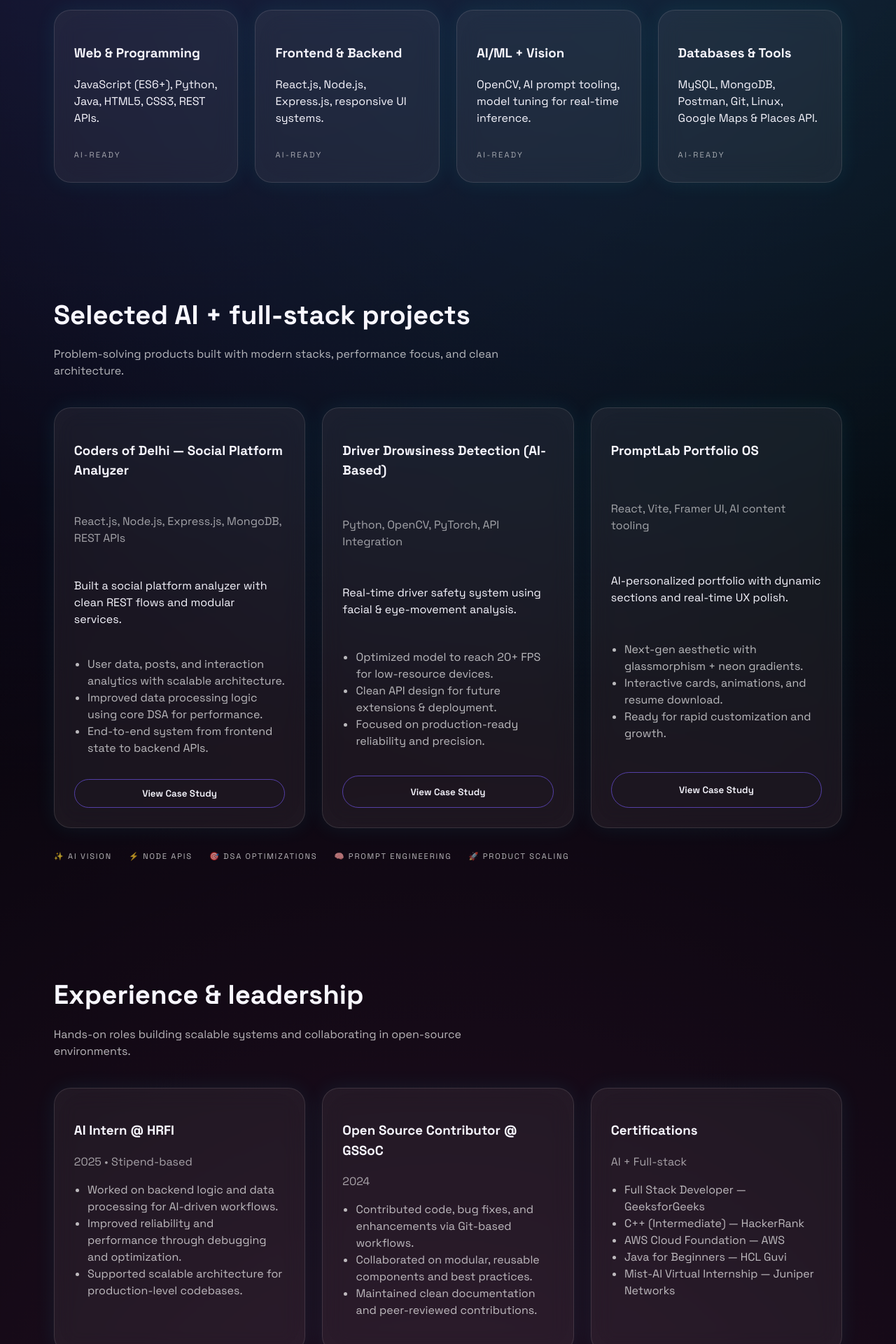
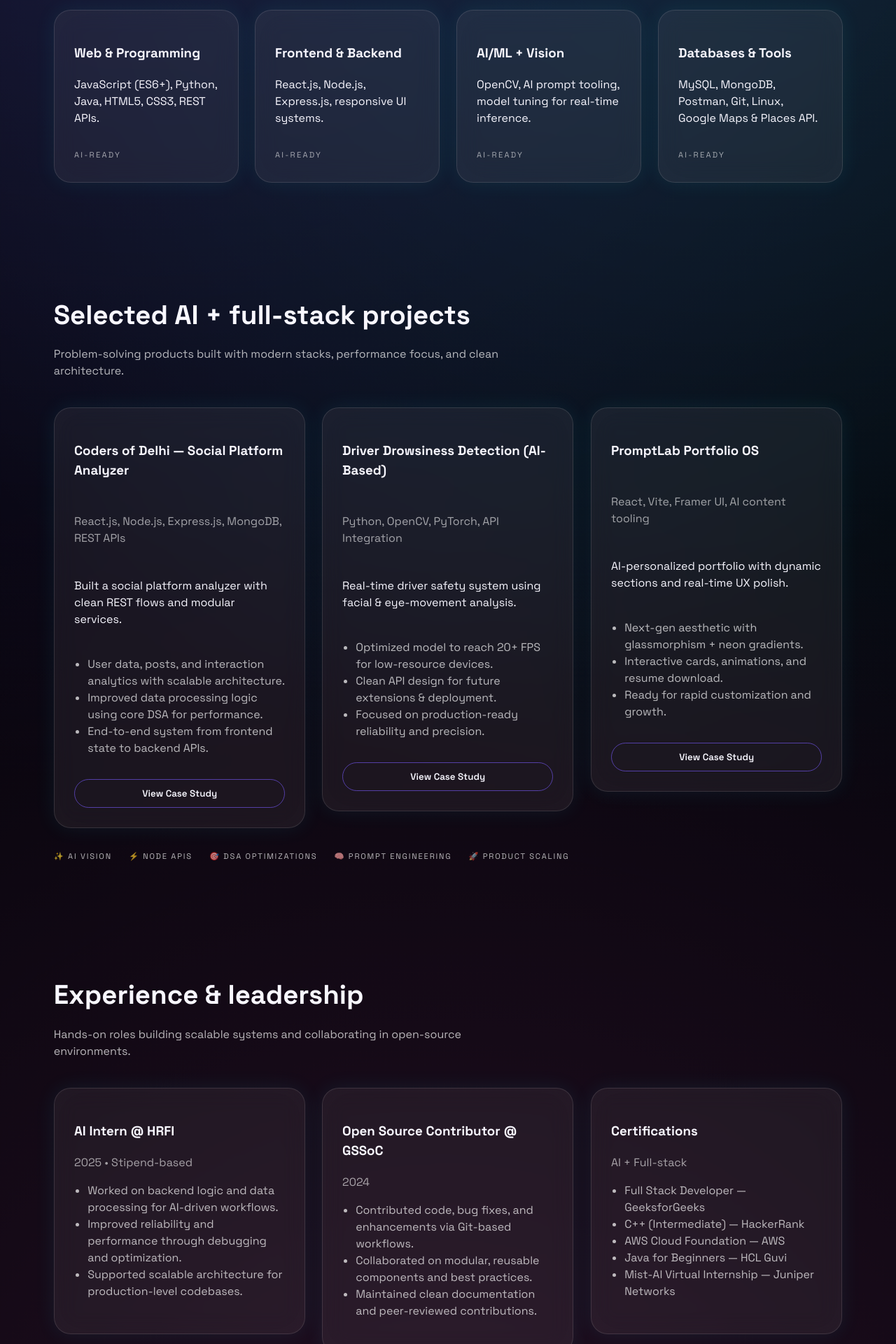
Before and after one commit to Vedant870/ai-platform-site, a React (Vite) app: page / in a window 1280 px wide. Shown: the part 1020-2940 px from the top of the page at 70% size. Built offline with nearby package versions, Linux system fonts and the light colour scheme.

Commit message:
Added neon glow + tilt + profile photo in AI card

```diff
--- a/package.json
+++ b/package.json
@@ -11,7 +11,8 @@
   },
   "dependencies": {
     "react": "^19.2.0",
-    "react-dom": "^19.2.0"
+    "react-dom": "^19.2.0",
+    "react-parallax-tilt": "^1.7.319"
   },
   "devDependencies": {
     "@eslint/js": "^9.39.1",
--- a/src/App.css
+++ b/src/App.css
@@ -512,3 +512,83 @@
   text-align:center;
   margin-top:4px;
 }
+
+/* ===== Neon Glow + Premium Hover Cards ===== */
+
+.card{
+  position:relative;
+  transition:transform 0.35s ease, box-shadow 0.35s ease;
+  overflow:hidden;
+}
+
+.card::before{
+  content:"";
+  position:absolute;
+  inset:-2px;
+  background:linear-gradient(120deg,#6a5cff,#00f7ff,#9b5cff);
+  opacity:0;
+  filter:blur(18px);
+  z-index:-1;
+  transition:opacity 0.35s ease;
+}
+
+.card:hover{
+  transform:translateY(-10px) scale(1.02);
+  box-shadow:0 0 25px rgba(0,255,255,0.25),
+             0 0 40px rgba(140,90,255,0.25);
+}
+
+.card:hover::before{
+  opacity:1;
+}
+
+/* ===== Profile Photo Styling ===== */
+
+.profile__wrap{
+  display:flex;
+  justify-content:center;
+  margin-bottom:18px;
+}
+
+.profile__img{
+  width:110px;
+  height:110px;
+  border-radius:50%;
+  object-fit:cover;
+  border:2px solid rgba(0,255,255,0.6);
+  box-shadow:0 0 25px rgba(0,255,255,0.35),
+             0 0 35px rgba(120,90,255,0.25);
+  transition:0.3s ease;
+}
+
+.profile__img:hover{
+  transform:scale(1.07);
+  box-shadow:0 0 35px rgba(0,255,255,0.55),
+             0 0 55px rgba(150,90,255,0.45);
+}
+/* ===== AI Profile Photo Glow ===== */
+
+.profile__wrap{
+  display:flex;
+  justify-content:center;
+  margin-bottom:18px;
+}
+
+.profile__img{
+  width:95px;
+  height:95px;
+  border-radius:50%;
+  object-fit:cover;
+  border:2px solid rgba(0,255,255,0.7);
+
+  box-shadow:0 0 18px rgba(0,255,255,0.45),
+             0 0 35px rgba(120,90,255,0.35);
+
+  transition:0.3s ease;
+}
+
+.profile__img:hover{
+  transform:scale(1.08);
+  box-shadow:0 0 25px rgba(0,255,255,0.65),
+             0 0 55px rgba(150,90,255,0.55);
+}
--- a/src/App.jsx
+++ b/src/App.jsx
@@ -1,4 +1,21 @@
 import './App.css'
+import Tilt from "react-parallax-tilt";
+import profile from "./assets/profile.png";
+
+<div className="panel__body">
+
+  <div className="profile__wrap">
+    <img
+      src={profile}
+      alt="Vedant Kasaudhan"
+      className="profile__img"
+    />
+  </div>
+
+  <div className="chip">Aspiring Software Engineer</div>
+  ...
+</div>
+
 
 function App() {
   return (
@@ -95,12 +112,22 @@ function App() {
     desc: 'MySQL, MongoDB, Postman, Git, Linux, Google Maps & Places API.',
   },
 ].map((item) => (
-              <div key={item.title} className="card glass">
+  <Tilt
+    key={item.title}
+    tiltMaxAngleX={10}
+    tiltMaxAngleY={10}
+    glareEnable={true}
+    glareMaxOpacity={0.25}
+    scale={1.03}
+  >
+    <div className="card glass">
       <h3>{item.title}</h3>
       <p>{item.desc}</p>
       <span className="card__tag">AI-ready</span>
     </div>
+  </Tilt>
 ))}
+
           </div>
         </section>
 
@@ -142,7 +169,15 @@ function App() {
                 ],
               },
             ].map((project) => (
-              <div key={project.title} className="card card--project glass">
+  <Tilt
+    key={project.title}
+    tiltMaxAngleX={10}
+    tiltMaxAngleY={10}
+    glareEnable={true}
+    glareMaxOpacity={0.25}
+    scale={1.03}
+  >
+    <div className="card card--project glass">
       <h3>{project.title}</h3>
       <p className="muted">{project.stack}</p>
       <p>{project.impact}</p>
@@ -153,7 +188,9 @@ function App() {
       </ul>
       <button className="btn btn--outline">View Case Study</button>
     </div>
+  </Tilt>
 ))}
+
           </div>
           <div className="ticker">
             <span>✨ AI Vision</span>
@@ -169,7 +206,15 @@ function App() {
     <h2>Experience & leadership</h2>
     <p>Hands-on roles building scalable systems and collaborating in open-source environments.</p>
   </div>
+
   <div className="grid">
+    <Tilt
+      tiltMaxAngleX={10}
+      tiltMaxAngleY={10}
+      glareEnable={true}
+      glareMaxOpacity={0.25}
+      scale={1.03}
+    >
       <div className="card glass">
         <h3>AI Intern @ HRFI</h3>
         <p className="muted">2025 • Stipend-based</p>
@@ -179,6 +224,15 @@ function App() {
           <li>Supported scalable architecture for production-level codebases.</li>
         </ul>
       </div>
+    </Tilt>
+
+    <Tilt
+      tiltMaxAngleX={10}
+      tiltMaxAngleY={10}
+      glareEnable={true}
+      glareMaxOpacity={0.25}
+      scale={1.03}
+    >
       <div className="card glass">
         <h3>Open Source Contributor @ GSSoC</h3>
         <p className="muted">2024</p>
@@ -188,6 +242,15 @@ function App() {
           <li>Maintained clean documentation and peer-reviewed contributions.</li>
         </ul>
       </div>
+    </Tilt>
+
+    <Tilt
+      tiltMaxAngleX={10}
+      tiltMaxAngleY={10}
+      glareEnable={true}
+      glareMaxOpacity={0.25}
+      scale={1.03}
+    >
       <div className="card glass">
         <h3>Certifications</h3>
         <p className="muted">AI + Full-stack</p>
@@ -199,8 +262,10 @@ function App() {
           <li>Mist-AI Virtual Internship — Juniper Networks</li>
         </ul>
       </div>
+    </Tilt>
   </div>
 </section>
+
 
         <section id="education" className="section">
           <div className="section__header">
```
Also changed, not shown: src/assets/profile.png (added), 1 other file (tests, documents, lock files or other folders). Lines whose indentation alone changed are shown as unchanged.
